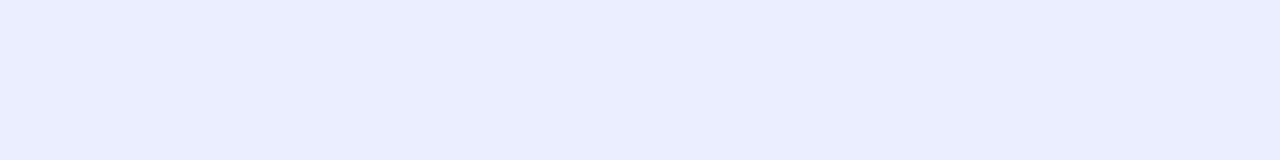
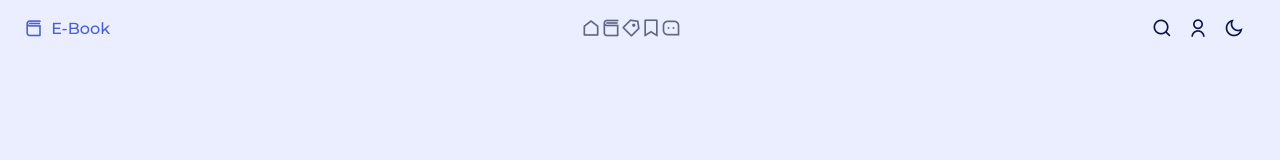
Before and after one commit to titohajili/Book-Website, a plain HTML site: page index.html in a window 1280 px wide. Drawn offline with nearby package versions, Linux system fonts and the light colour scheme; a web font is replaced by a local one.

Commit message:
Nav & Header

```diff
--- a/assets/css/styles.css
+++ b/assets/css/styles.css
@@ -112,3 +112,83 @@ img {
 }
 
 /*=============== HEADER & NAV ===============*/
+
+.header{
+  position: fixed;
+  top: 0;
+  left: 0;
+  width: 100%;
+  background-color: var(--body-color);
+  z-index: var(--z-fixed);
+  transition: box-shadow .4s, background-color .4s;
+}
+
+.nav{
+  height: var(--header-height);
+  display: flex;
+  justify-content: space-between;
+  align-items: center;
+}
+
+.nav__logo{
+  display: inline-flex;
+  align-items: center;
+  column-gap: .5rem;
+  color: var(--first-color);
+  font-weight: var(--font-medium);
+}
+
+.nav__logo i{
+  font-size: 1.2rem;
+}
+
+@media screen and (max-width: 1150px){
+  .nav__menu{
+    position: fixed;
+    bottom: 0;
+    left: 0;
+    right: 0;
+    width: 100%;
+    background-color: var(--container-color);
+    box-shadow: 0 -8px 32px hsla(0, 0%, 0%, .1);
+    padding: 1.25rem 4rem;
+    transition: background-color .4s ;
+  }
+}
+
+.nav__list{
+  display: flex;
+  justify-content: space-between;
+}
+.nav__link{
+  color: var(--text-color);
+  transition:  color .4s;
+}
+
+.nav__link span{
+  display: none;
+}
+.nav__link i {
+  font-size: 1.25rem;
+
+}
+
+.nav__link:hover{
+  color: var(--first-color);
+}
+
+.nav__actions{
+  display: flex;
+  align-items: center;
+  column-gap: 1rem;
+}
+
+.nav__actions i{
+  font-size: 1.25rem;
+  color: var(--title-color);
+  cursor: pointer;
+  transition: color .4s;
+}
+.nav__actions i:hover{
+  color: var(--first-color);
+}
--- a/index.html
+++ b/index.html
@@ -16,7 +16,62 @@
    <body>
       <!--==================== HEADER ====================-->
       <header class="header" id="header">
+         <nav class="nav container">
+            <a href="#" class="nav__logo">
+               <i class="ri-book-3-line"></i> E-Book
+            </a>
 
+            <div class="nav__menu">
+               <ul class="nav__list">
+                  <li class="nav__item">
+                     <a href="#home" class="nav__link">
+                        <i class="ri-home-line"></i>
+                        <span>Home</span>
+                     </a>
+                  </li>
+
+                  <li class="nav__item">
+                     <a href="#featured" class="nav__link">
+                        <i class="ri-book-3-line"></i>
+                        <span>Featured</span>
+                     </a>
+                  </li>
+
+                  <li class="nav__item">
+                     <a href="#discount" class="nav__link">
+                        <i class="ri-price-tag-3-line"></i>
+                        <span>Discount</span>
+                     </a>
+                  </li>
+
+                  <li class="nav__item">
+                     <a href="#new" class="nav__link">
+                        <i class="ri-bookmark-line"></i>
+                        <span>New Books</span>
+                     </a>
+                  </li>
+
+                  <li class="nav__item">
+                     <a href="#testimonial" class="nav__link">
+                        <i class="ri-message-3-line"></i>
+                        <span>Testimonial</span>
+                     </a>
+                  </li>
+               </ul>
+            </div>
+
+            <div class="nav__actions">
+               <!-- Search button -->
+               <i class="ri-search-line search-button" id="search-button"></i>
+
+               <!-- Login button -->
+               <i class="ri-user-line login-button" id="login-button"></i>
+
+
+               <!-- Theme button -->
+               <i class="ri-moon-line change-theme" id="theme-button"></i>
+            </div>
+         </nav>
       </header>
 
 
```
